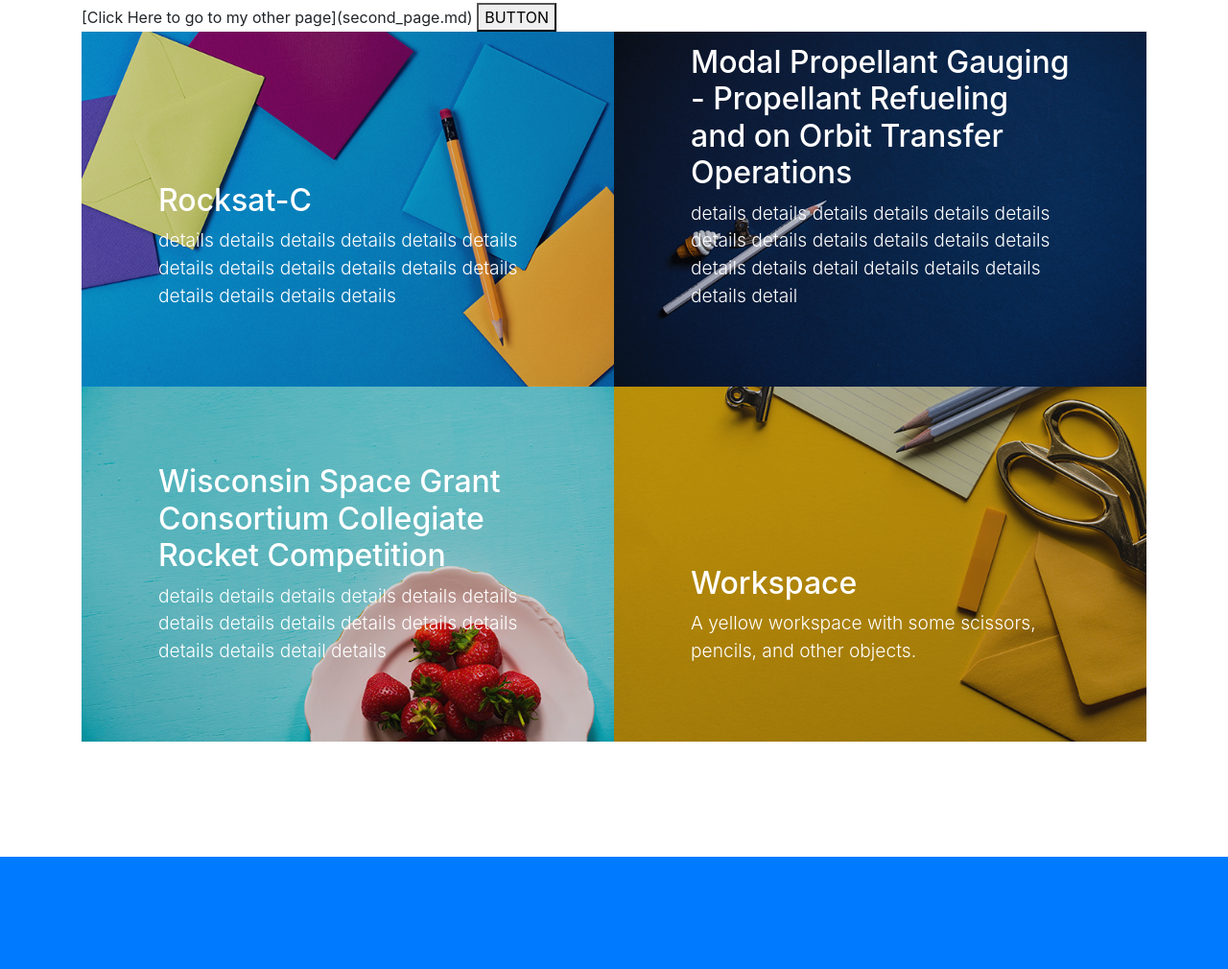
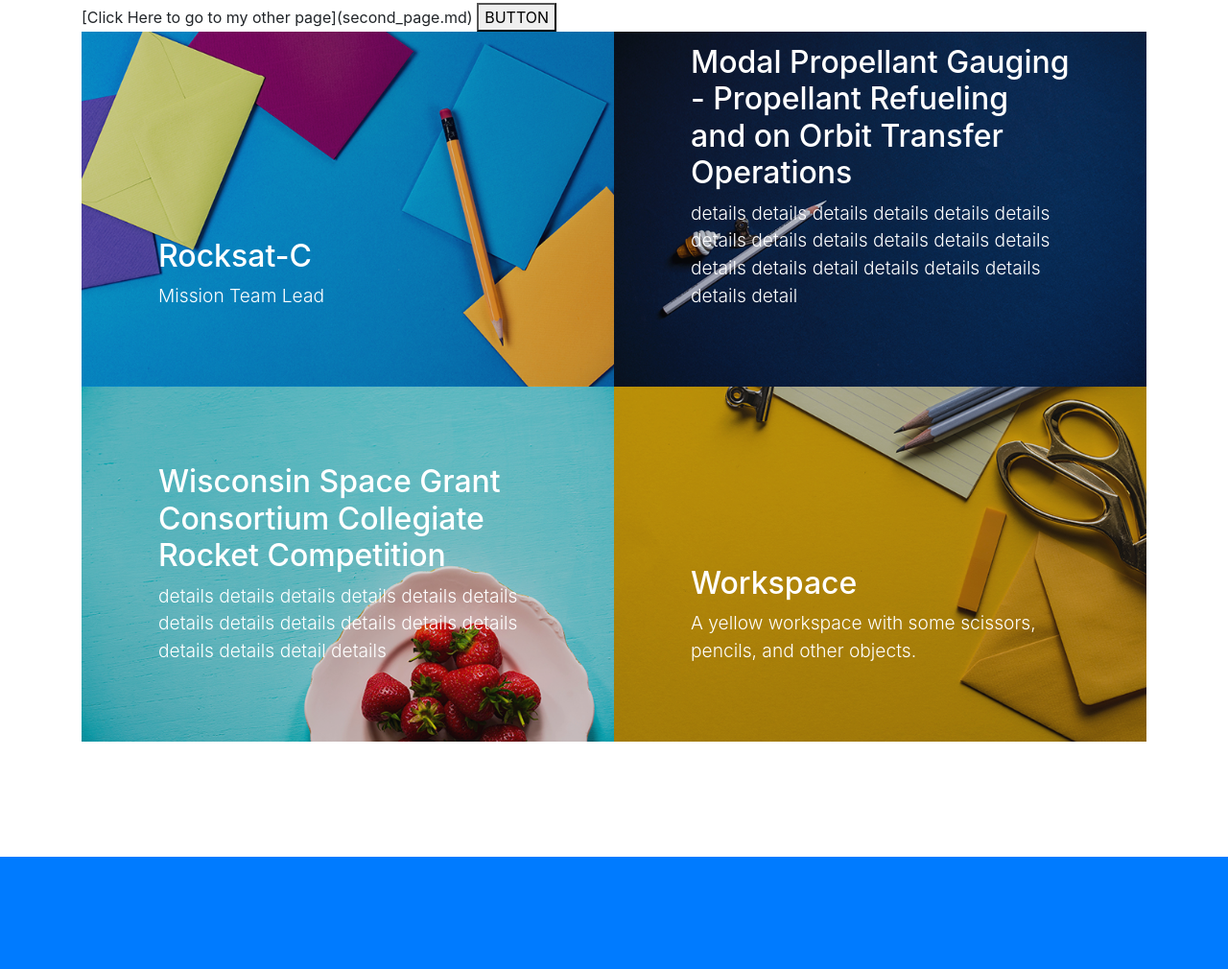
Before and after one commit to FelicityDaniels/FelicityDanie.github.io, a website with bundled scripts: page index.html in a window 1280 px wide. Shown: the part 2791-3801 px from the top of the page at 96% size. Built offline with nearby package versions, Linux system fonts and the light colour scheme.

Commit message:
Update index.html

```diff
--- a/index.html
+++ b/index.html
@@ -154,7 +154,7 @@
             <div class="caption">
               <div class="caption-content">
                 <div class="h2">Rocksat-C</div>
-                <p class="mb-0"> details details details details details details details details details details details details details details details details</p>
+                <p class="mb-0"> Mission Team Lead </p>
               </div>
             </div>
             <img class="img-fluid" src="img/portfolio-1.jpg" alt="">
```
